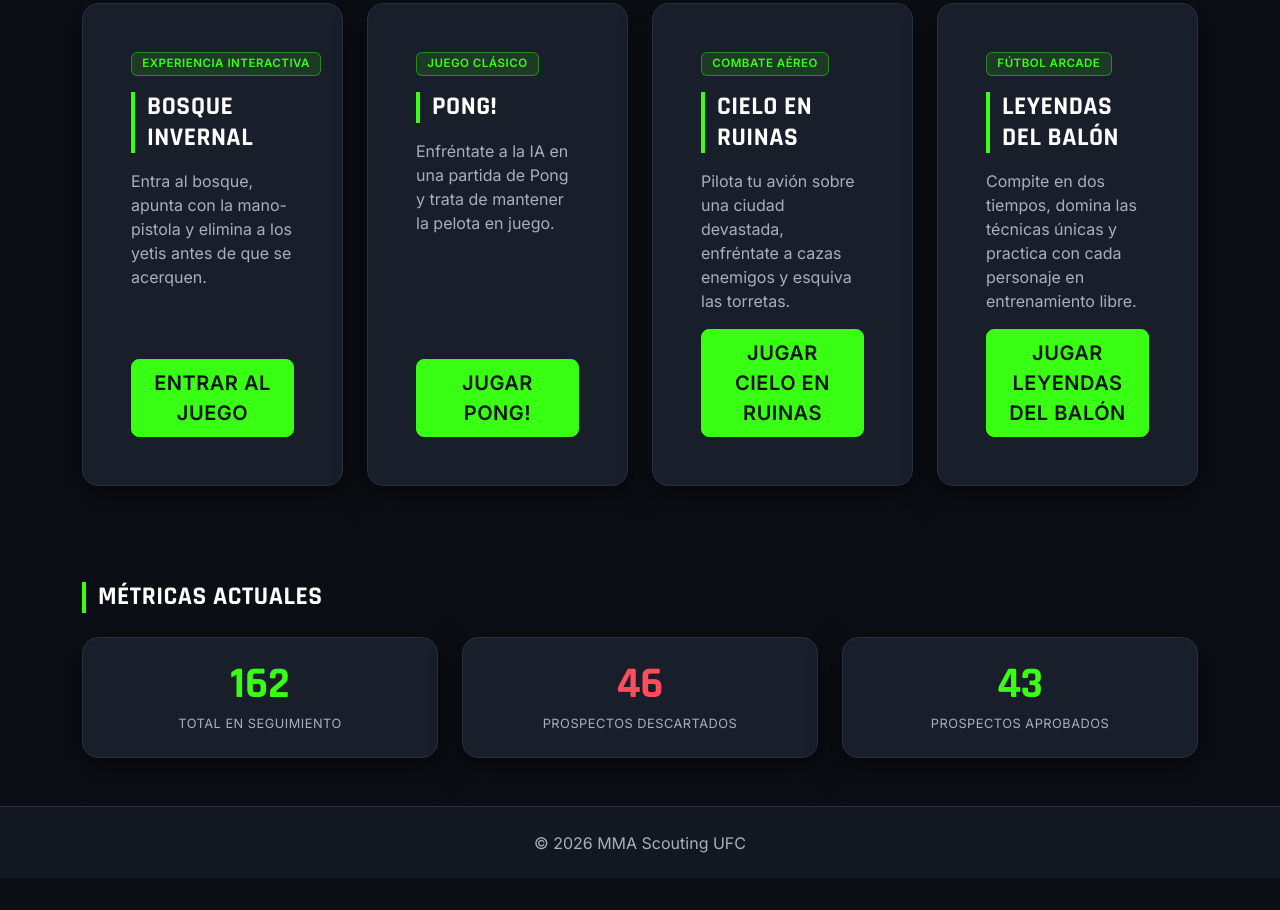
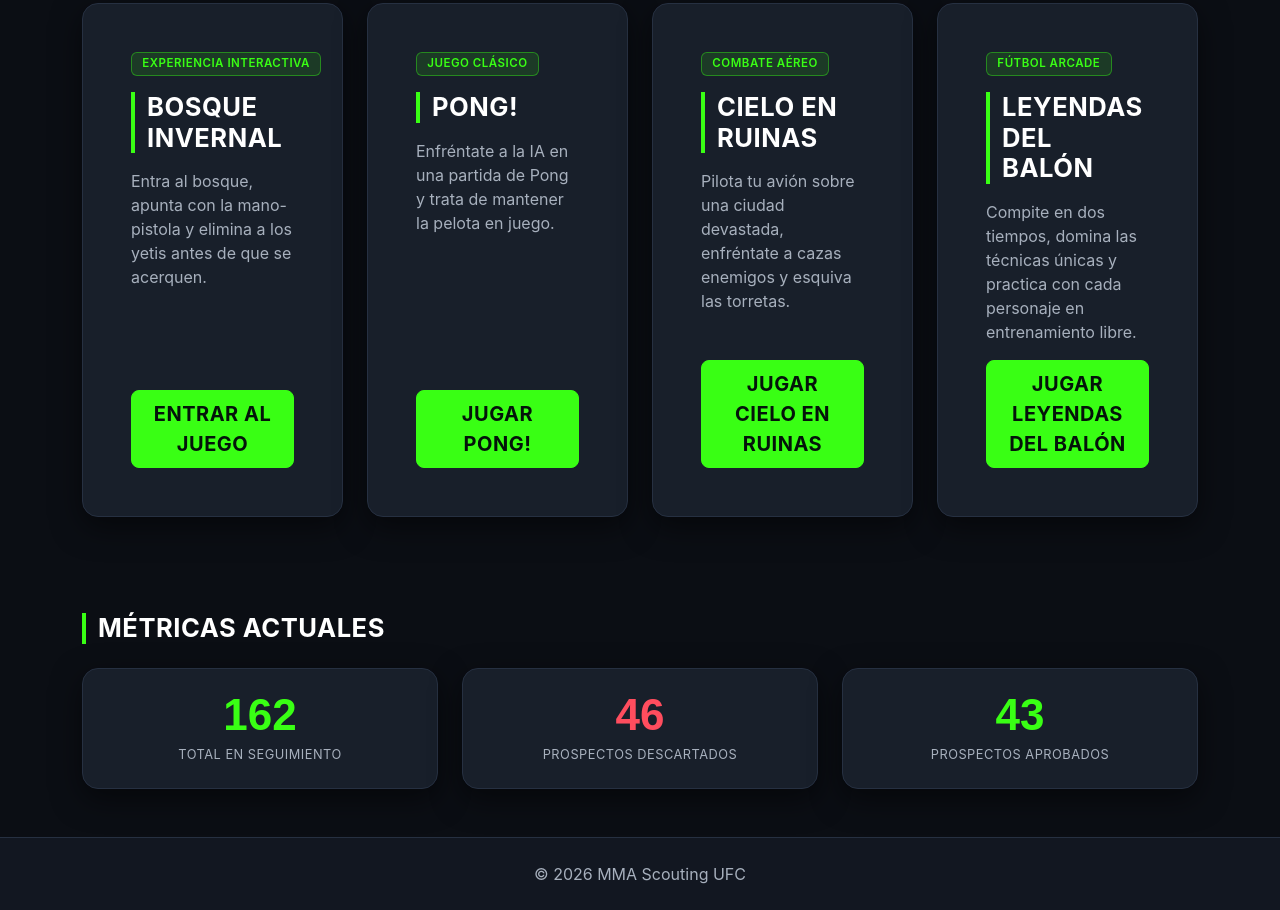
Before and after one commit to ELKINHO19/PARCIAL, a plain HTML site: page index.html in a window 1280 px wide. Shown: the part 636-1546 px from the top of the page. Before the commit the page ends 1515 px from the top, so only its background shows below. Drawn offline with nearby package versions, Linux system fonts and the light colour scheme.

Commit message:
PARCIAL
PARCIAL

```diff
--- a/index.html
+++ b/index.html
@@ -3,8 +3,7 @@
 <head>
     <meta charset="UTF-8">
     <meta name="viewport" content="width=device-width, initial-scale=1.0">
-    <link rel="preconnect" href="https://fonts.googleapis.com">
-    <link href="https://fonts.googleapis.com/css2?family=Rajdhani:wght@600;700&family=Inter:wght@400;500;600&display=swap" rel="stylesheet">
+    <link rel="preconnect" href="https://cdn.jsdelivr.net">
     <link href="https://cdn.jsdelivr.net/npm/bootstrap@5.3.0/dist/css/bootstrap.min.css" rel="stylesheet">
     <link rel="stylesheet" href="css/styles.css">
     <title>MMA SCOUTING UFC</title>
```
Also changed, not shown: IMAGENES/EVIDENCIA LIGHTHOUSE MOBILE.png (added), IMAGENES/EVIDENCIA W3C.png (added).
